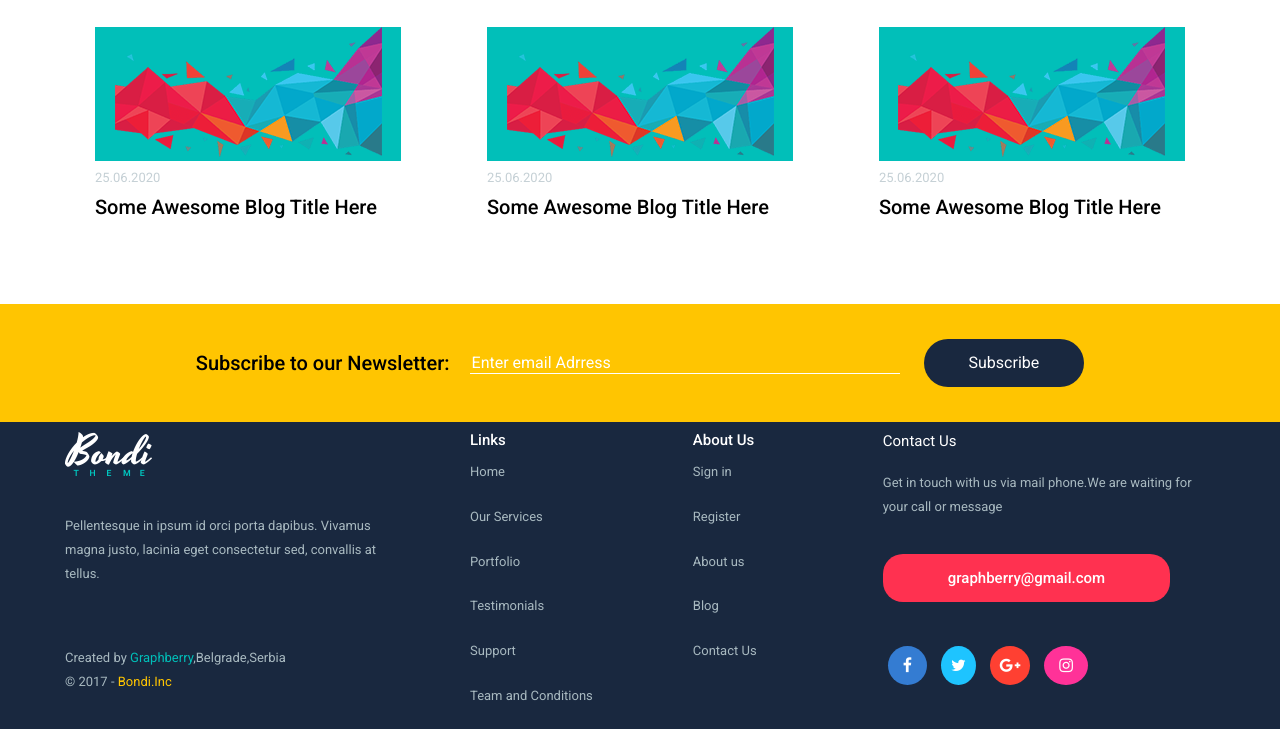
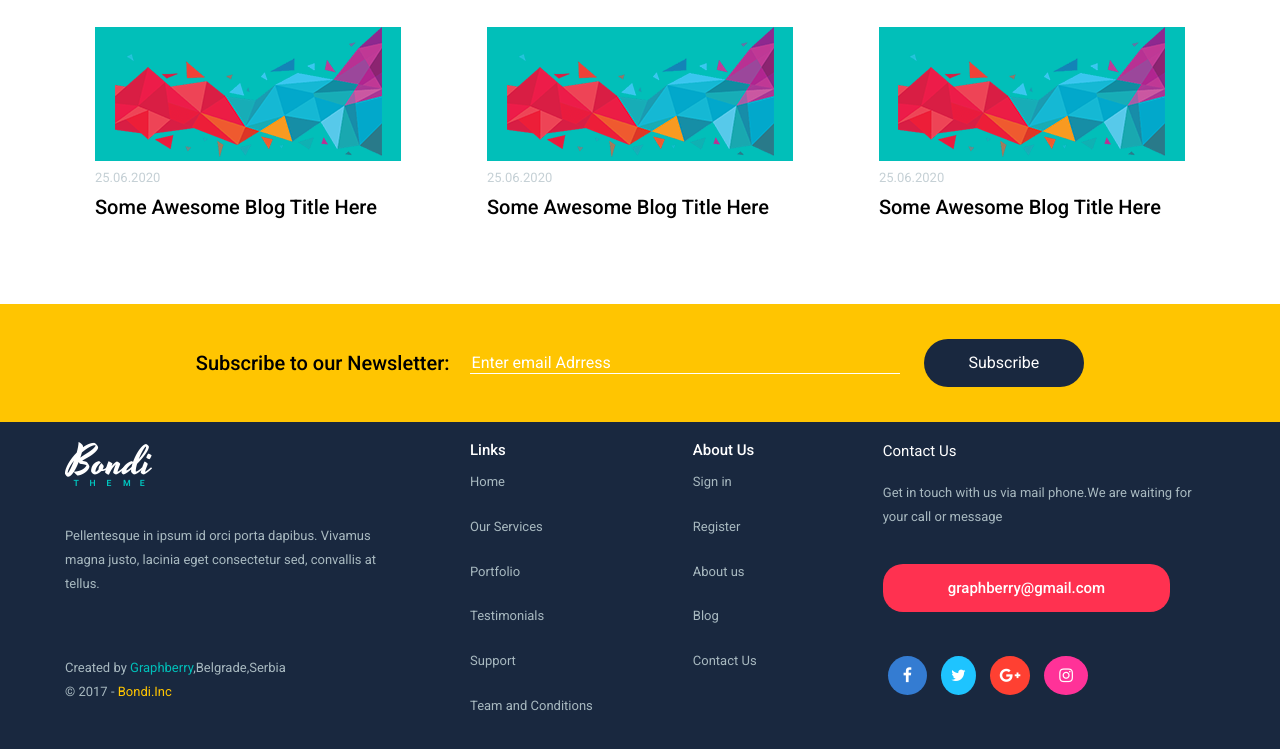
Before and after one commit to emrekucukkirli/bondi-psd_to_css, a plain HTML site: page index.html in a window 1280 px wide. Shown: the part 4513-5262 px from the top of the page. Drawn offline with nearby package versions, Linux system fonts and the light colour scheme.

Commit message:
footer padding

```diff
--- a/css/style.css
+++ b/css/style.css
@@ -691,9 +691,8 @@ body {
     flex-direction: row;
     align-items: flex-start;
     width: 100%;
-    padding: 45px 0;
     position: relative;
-    padding: 10px;
+    padding: 20px 10px;
 }
 .footer-info {
     width: 30%;
```
